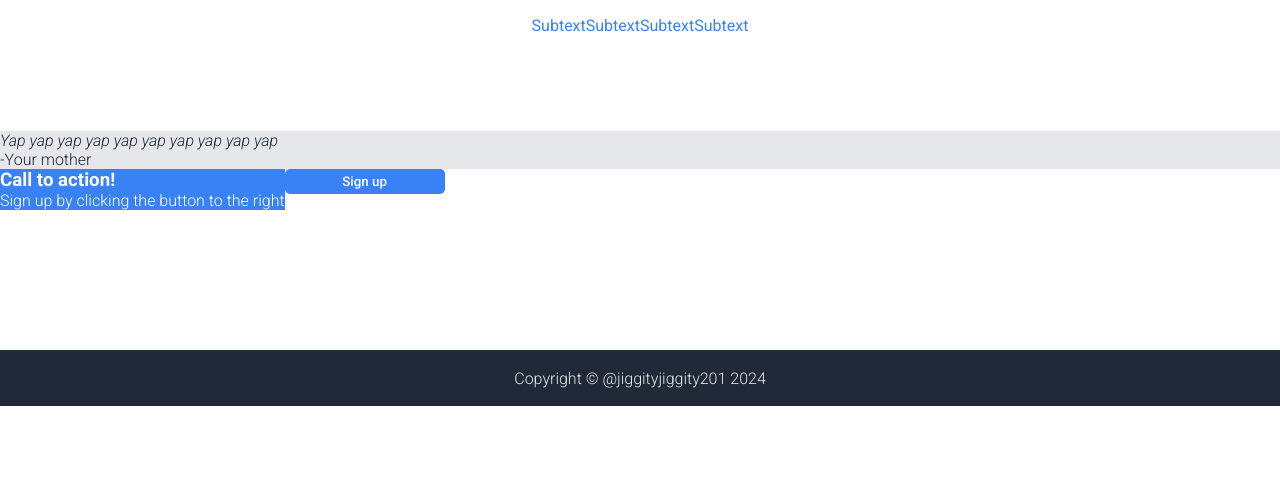
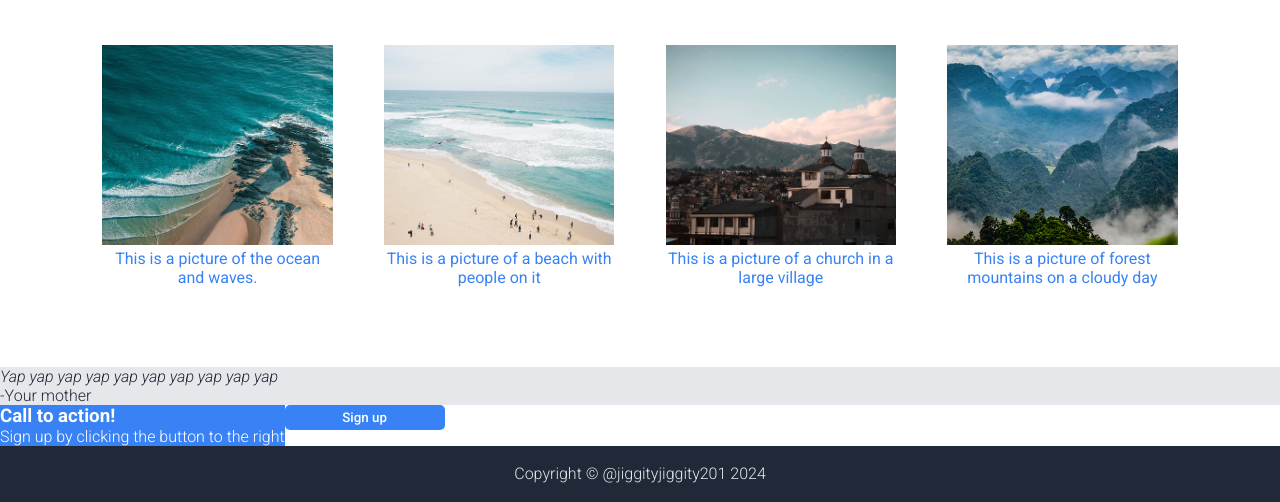
Before and after one commit to subsanddubs11/landing-page, a plain HTML site: page index.html in a window 1280 px wide. Shown: the part 438-940 px from the top of the page. Before the commit the page ends 844 px from the top, so only its background shows below. Drawn offline with Linux system fonts and the light colour scheme.

Commit message:
Finished figures and section 2

```diff
--- a/index.html
+++ b/index.html
@@ -36,20 +36,20 @@
           <h2>Information</h2>
           <div id="fig-wrapper">
             <figure class="fig">
-              <img>
-              <figcaption>Subtext</figcaption>
+              <img src="./images/ocean_view.jpg" alt="Ocean image">
+              <figcaption>This is a picture of the ocean and waves.</figcaption>
             </figure>
             <figure class="fig">
-              <img>
-              <figcaption>Subtext</figcaption>
+              <img src="./images/Beachside.jpg" alt="Beach image">
+              <figcaption>This is a picture of a beach with people on it</figcaption>
             </figure>
             <figure class="fig">
-              <img>
-              <figcaption>Subtext</figcaption>
+              <img src="./images/Church.jpg" alt="Church image">
+              <figcaption>This is a picture of a church in a large village</figcaption>
             </figure>
             <figure class="fig">
-              <img>
-              <figcaption>Subtext</figcaption>
+              <img src="./images/Forest.jpg" alt="Forest image">
+              <figcaption>This is a picture of forest mountains on a cloudy day</figcaption>
             </figure>
           </div>
         </div>
--- a/style.css
+++ b/style.css
@@ -111,16 +111,30 @@ a {
 #section-two {
   flex-direction: column;
   text-align: center;
-  padding: 2rem 0 6rem;
+  padding: 2rem 0 5rem;
 }
 
 #fig-wrapper {
   flex-direction: row;
   justify-content: center;
+  gap: 4vw;
+  margin-top: 3rem;
+}
+
+figure {
+  display: table;
+}
+
+figure img {
+  width: 18vw;
+  height: 25vh;
+  object-fit: cover;
 }
 
 figcaption {
   color: var(--blue);
+  display: table-caption;
+  caption-side: bottom;
 }
 
 /* Footer */
```
